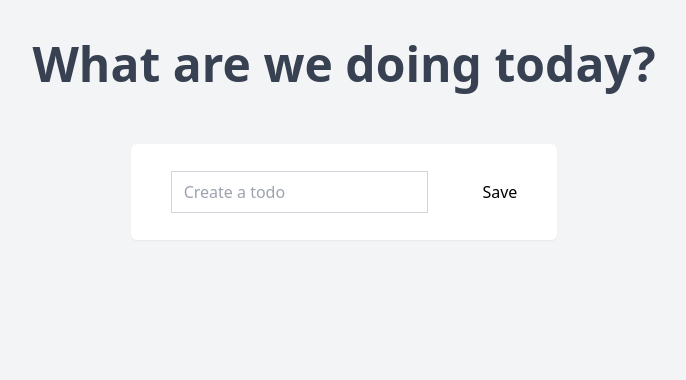
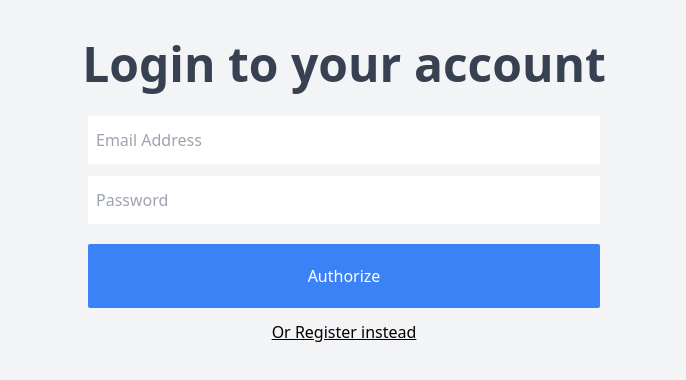
Before and after one commit to Nikitapil/nuxt3-todo, a Nuxt app: page /auth in a window 1280 px wide. Shown: the top 380 px of the page, without its empty margins (296-982 px from the left). Built offline with nearby package versions, Linux system fonts and the light colour scheme.

Commit message:
add auth page and start creating a db

```diff
--- a/package.json
+++ b/package.json
@@ -17,6 +17,7 @@
     "autoprefixer": "^10.4.15",
     "nuxt": "^3.7.0",
     "postcss": "^8.4.28",
+    "prisma": "^5.2.0",
     "tailwindcss": "^3.3.3"
   },
   "dependencies": {
--- /dev/null
+++ b/pages/auth.vue
@@ -0,0 +1,71 @@
+<script setup lang="ts">
+const email = ref("");
+const password = ref("");
+const passwordConfirm = ref("");
+const loading = ref(false);
+const error = ref(null);
+
+const loginMode = ref(true);
+
+const authorize = () => {
+
+}
+</script>
+
+<template>
+  <main class="min-h-screen pt-18 bg-gray-100">
+    <section class="text-center py-10">
+      <h1 class="text-5xl font-bold text-gray-700 mb-4">
+        {{ loginMode ? "Login to your account" : "Create an account" }}
+      </h1>
+
+      <form class="flex flex-col max-w-lg mx-auto" @submit.prevent>
+        <input
+            v-model="email"
+            class="px-2 py-3 mt-3 border-1 border-lime-200"
+            placeholder="Email Address"
+            type="email"
+            name="email"
+            id="email"
+        />
+        <input
+            v-model="password"
+            class="px-2 py-3 mt-3 border-1 border-lime-200"
+            placeholder="Password"
+            type="password"
+            name="password"
+            id="password"
+        />
+
+        <input
+            v-if="!loginMode"
+            v-model="passwordConfirm"
+            class="px-2 py-3 mt-3 border-1 border-lime-200"
+            placeholder="Re-enter your password"
+            type="password"
+            name="password-confirm"
+            id="password-confirm"
+        />
+
+        <button
+            class="p-5 bg-blue-500 text-white rounded-sm mt-5 disabled:bg-gray-400 disabled:text-white"
+            :disabled="loading"
+        >
+          Authorize
+        </button>
+
+        <p v-if="error" class="text-red-400 mt-3">
+          {{ error }}
+        </p>
+        <a
+            @click="loginMode = !loginMode"
+            class="mt-3 underline cursor-pointer"
+        >
+          Or
+          {{ loginMode ? "Register" : "Login" }}
+          instead
+        </a>
+      </form>
+    </section>
+  </main>
+</template>
```
Also changed, not shown: middleware/auth.global.ts (added, +14 -0 lines), pages/index.vue (line endings or trailing spaces), 2 other files (tests, documents, lock files or other folders).
